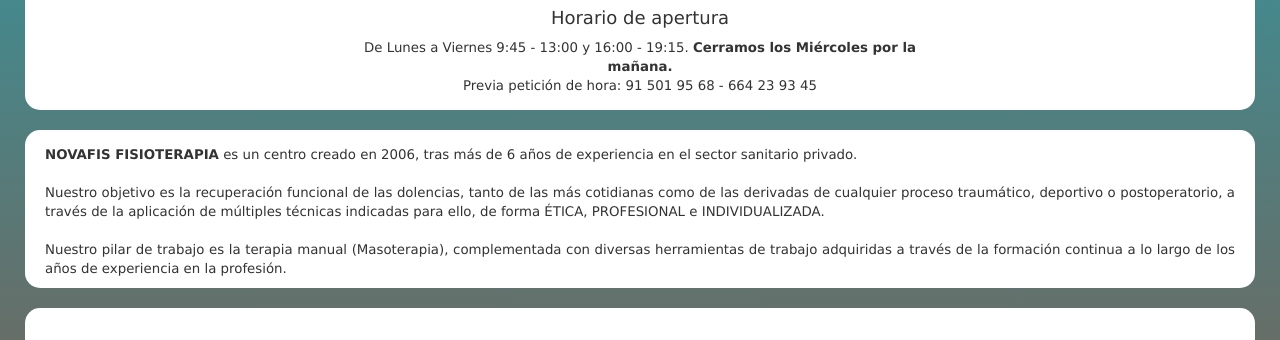
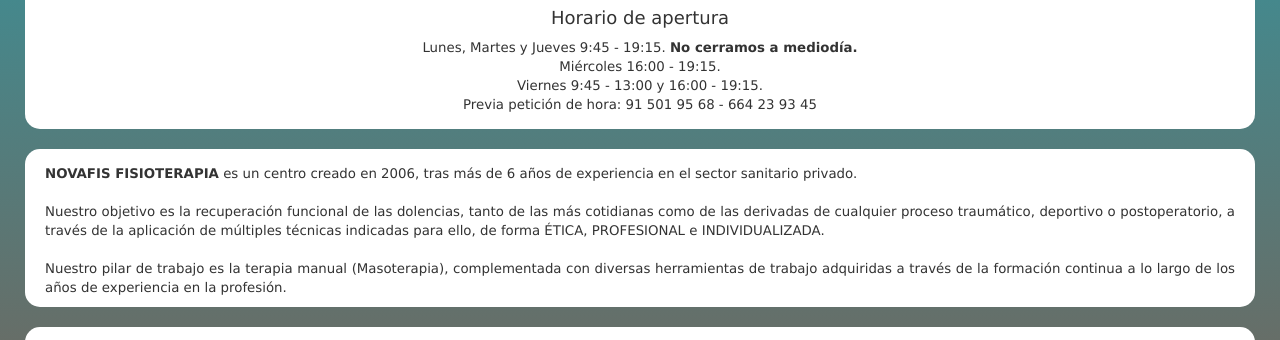
Before and after one commit to ivanako/novafis-web-resp, a plain HTML site: page index.html in a window 1280 px wide. Shown: the part 389-729 px from the top of the page. Drawn offline with nearby package versions, Linux system fonts and the light colour scheme; some packages are replaced by stand-ins of ours.

Commit message:
Cambio de horario

```diff
--- a/index.html
+++ b/index.html
@@ -52,7 +52,9 @@
         <div class="col-md-3"></div>
         <div class="col-md-6">
           <p>
-              De Lunes a Viernes 9:45 - 13:00 y 16:00 - 19:15. <strong>Cerramos los Miércoles por la mañana.</strong><br />
+              Lunes, Martes y Jueves 9:45 - 19:15. <strong>No cerramos a mediodía.</strong><br />
+              Miércoles 16:00 - 19:15.<br />
+              Viernes 9:45 - 13:00 y 16:00 - 19:15.<br />
               Previa petición de hora: 91 501 95 68 - 664 23 93 45
           </p>
         </div>
```
